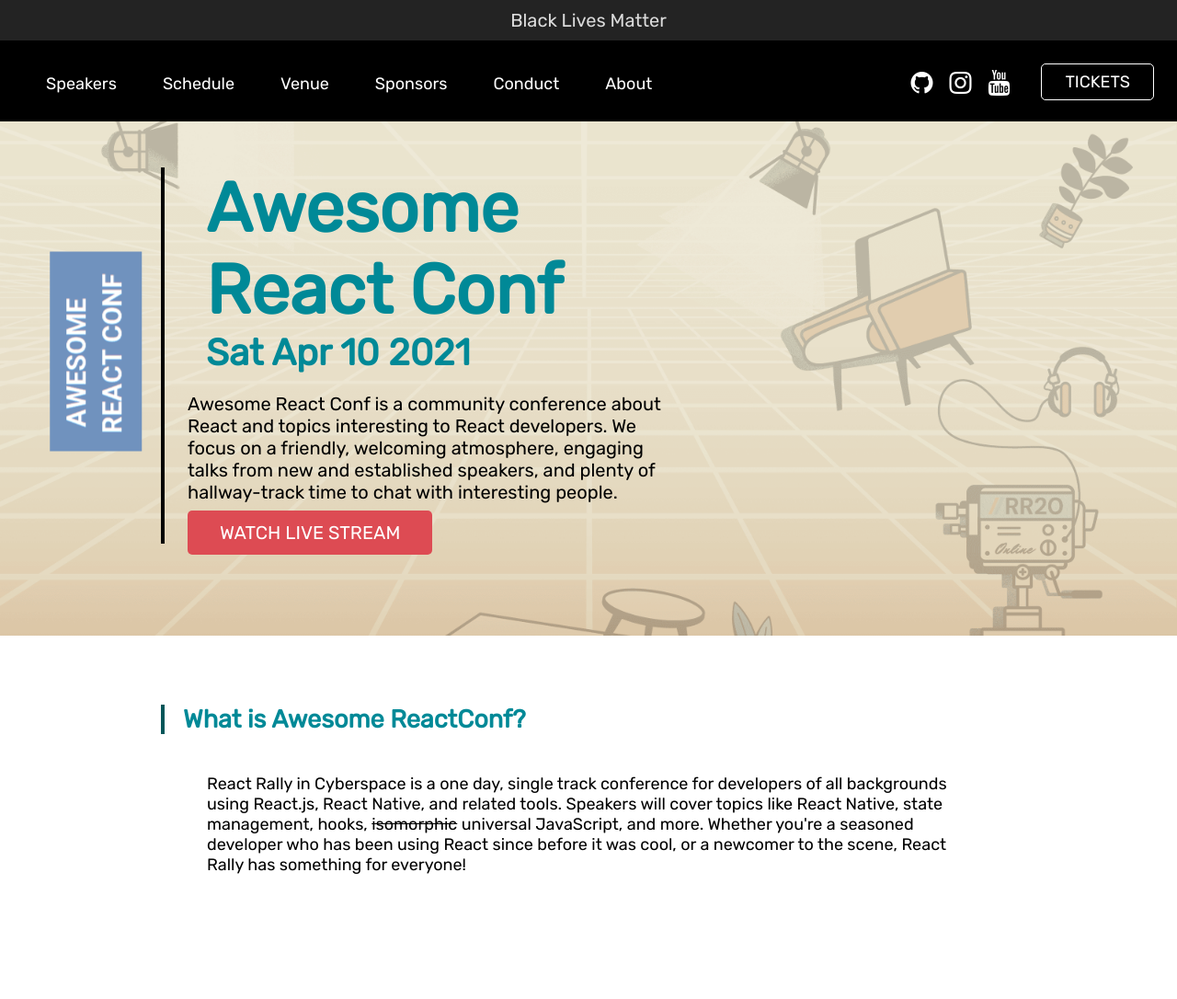
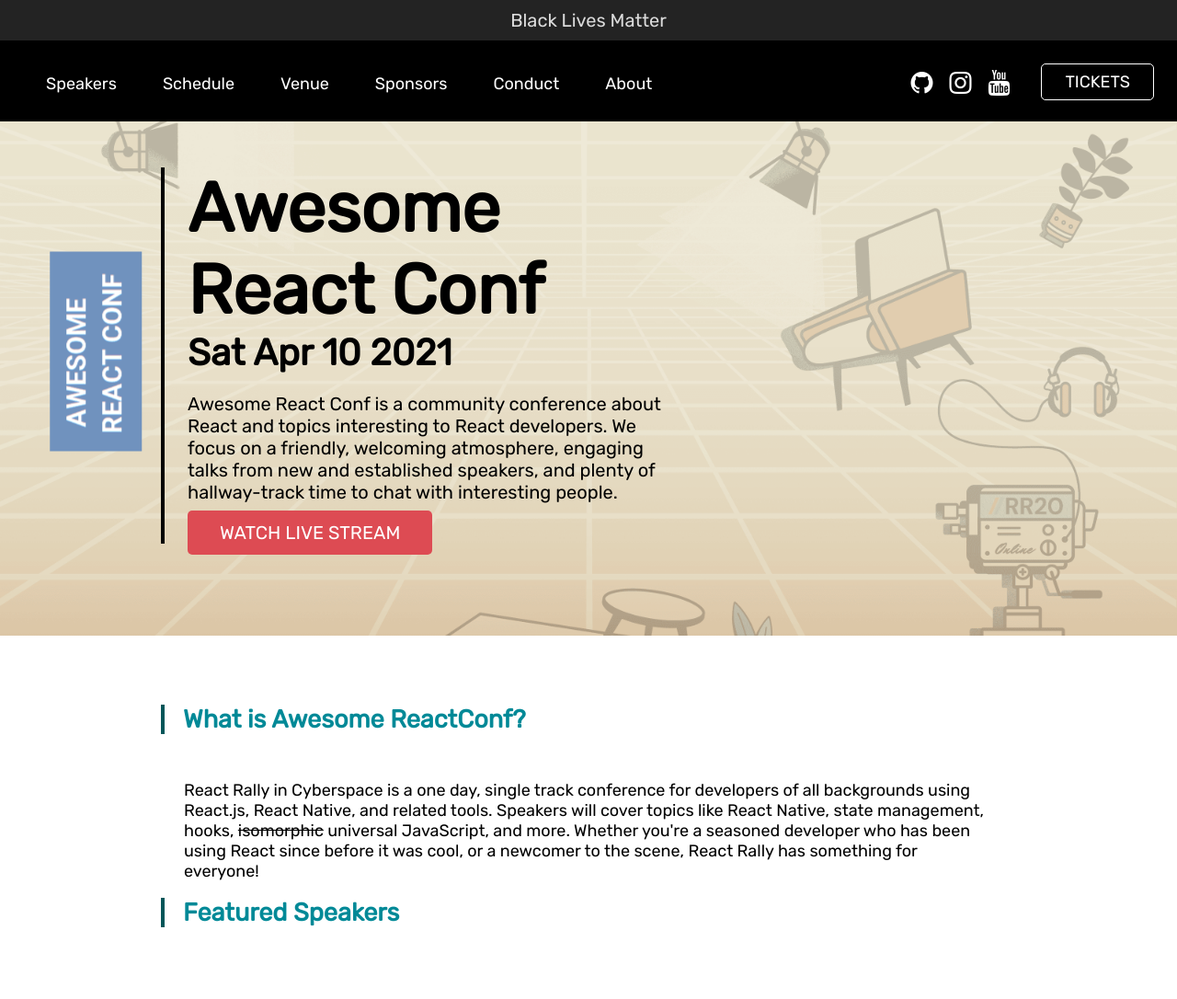
Before and after one commit to tuf75588/50-React-Projects-Part1, a React app in the folder 02-conference-schedule/: page / in a window 1280 px wide. Shown: the whole page at 92% size. Built offline with nearby package versions, Linux system fonts and the light colour scheme.

Commit message:
wrap up event introduction

```diff
--- a/02-conference-schedule/src/index.css
+++ b/02-conference-schedule/src/index.css
@@ -71,6 +71,11 @@ h6 {
 .header-nav .Icon {
   line-height: 44px;
   vertical-align: middle;
+}
+
+.awesome {
+  color: #000;
+  padding: 0;
 }
 
 .Icon {
@@ -156,4 +161,9 @@ h6 {
 
 .content section > h2 {
   margin-left: -25px;
+  margin-bottom: 50px;
 }
+
+.content .highlight {
+  padding: 0;
+}
--- a/02-conference-schedule/src/shared/meta_info.tsx
+++ b/02-conference-schedule/src/shared/meta_info.tsx
@@ -8,6 +8,7 @@ function MetaContent() {
         <section className="highlight">
           <p>React Rally in Cyberspace is a one day, single track conference for developers of all backgrounds using React.js, React Native, and related tools. Speakers will cover topics like React Native, state management, hooks, <del>isomorphic</del> universal JavaScript, and more. Whether you're a seasoned developer who has been using React since before it was cool, or a newcomer to the scene, React Rally has something for everyone!</p>
         </section>
+        <h2>Featured Speakers</h2>
       </section>
     </main>
   )
```
